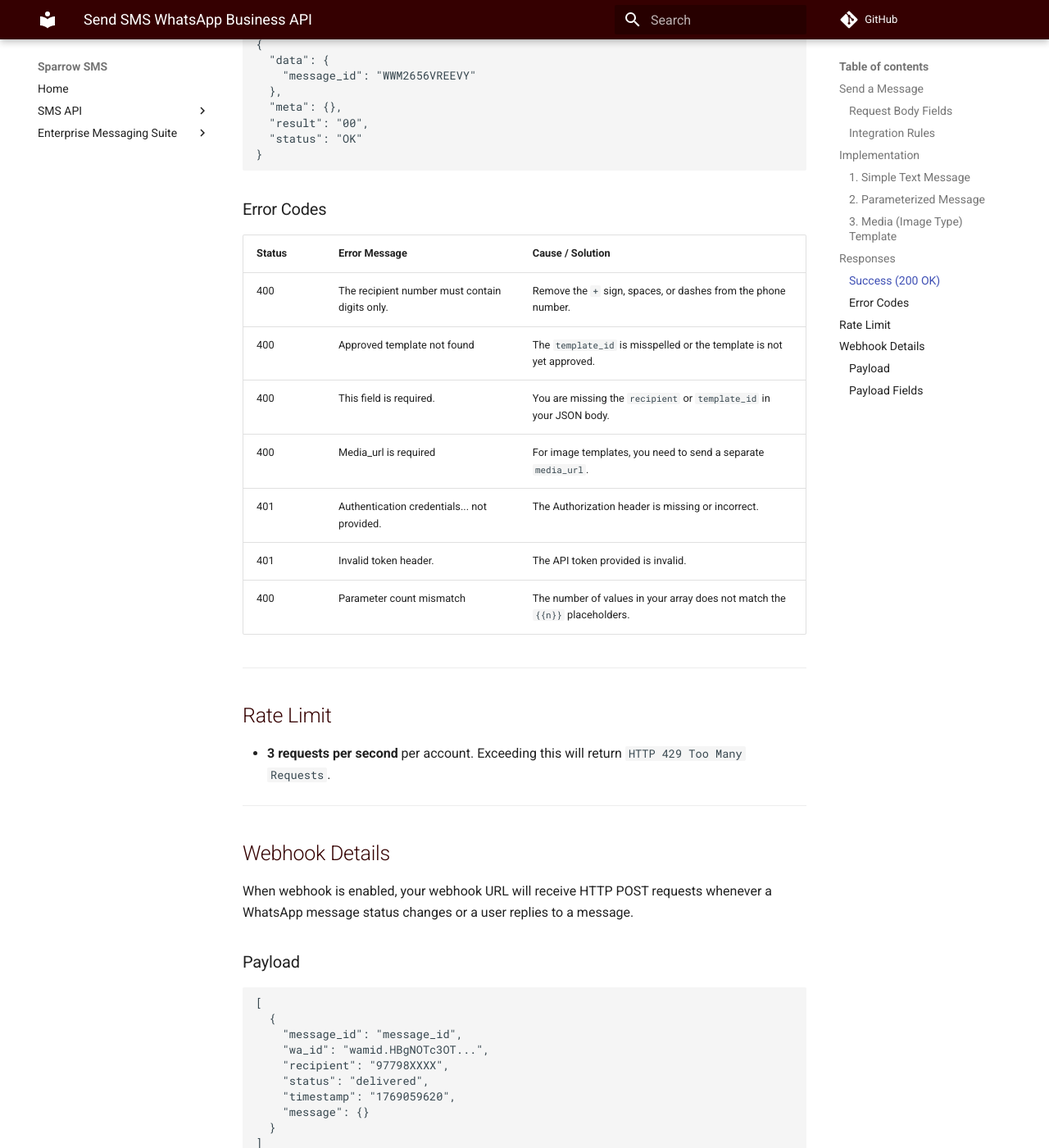
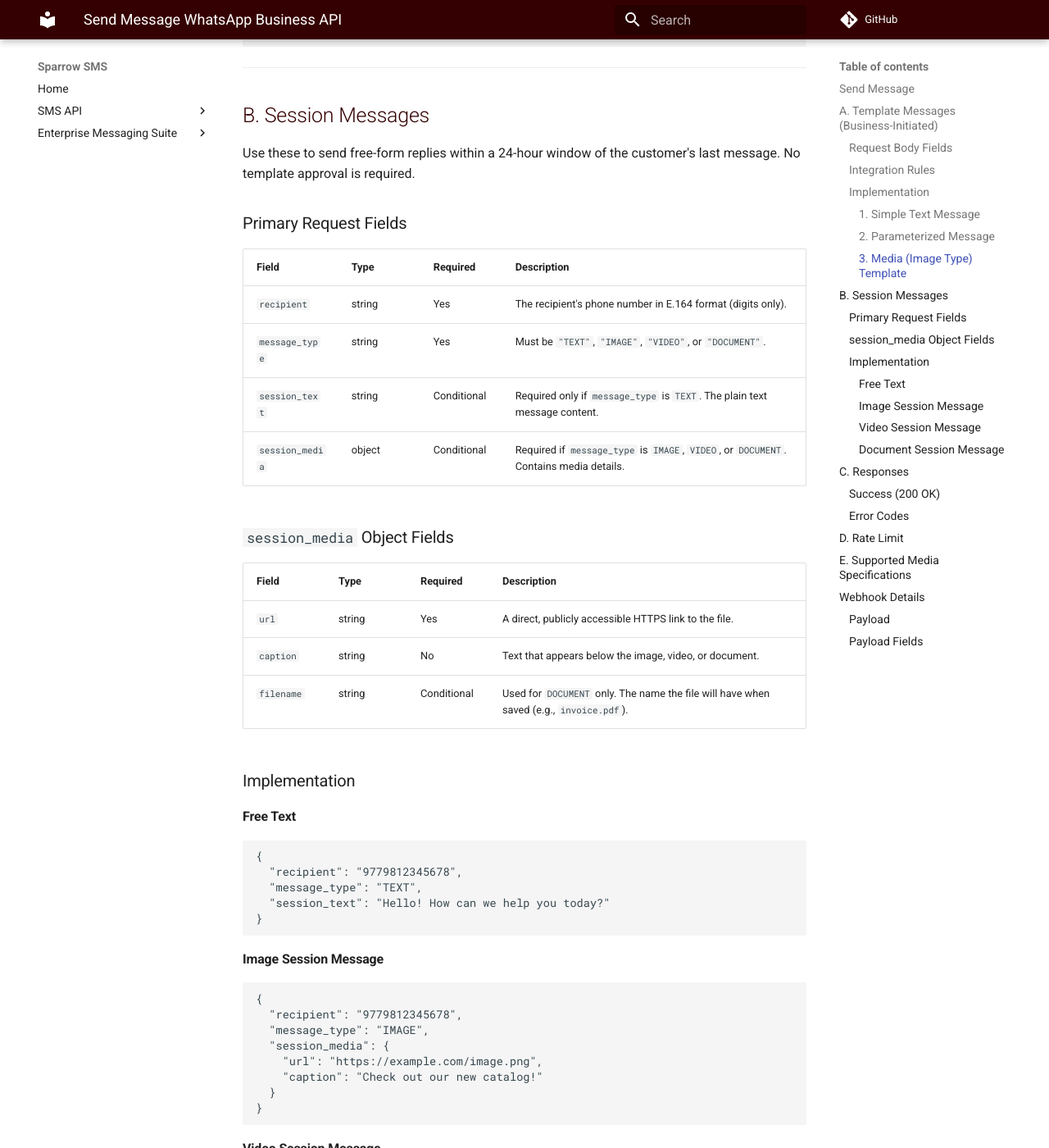
Before and after one commit to sparrowsms/apidocs, an MkDocs documentation site: the page built from docs/enterprise/whatsapp/business-messaging.md, in a window 1280 px wide and 1400 px high, scrolled down 2208 px. Shown: the whole window at 82% size. Built offline with MkDocs 1.6.1 and Material for MkDocs 9.7.7, drawn with Linux system fonts in a browser that asks for light colours; comment, search, counter and statistics services are not loaded; some of the changed text lies outside the part shown.

Commit message:
whatsapp api doc update

````diff
--- a/docs/enterprise/whatsapp/business-messaging.md
+++ b/docs/enterprise/whatsapp/business-messaging.md
@@ -1,16 +1,27 @@
-# Send SMS WhatsApp Business API
+# Send Message WhatsApp Business API
 
 **Base URL:** `https://ent-api.sparrowsms.com/`
 
-The Sparrow WhatsApp API allows you to send automated messages to your customers using pre-approved WhatsApp templates.
+The Sparrow WhatsApp API allows you to send automated messages to your customers using pre-approved WhatsApp templates and session messages.
 
 ---
 
-## Send a Message
+## Send Message
 
 **Endpoint:** `POST /v1/whatsapp/messages/`
 
 This is a synchronous endpoint that validates your request and queues the message for delivery via the WhatsApp Business Platform.
+
+The Sparrow WhatsApp API allows you to send messages using two types:
+
+- **Template Messages:** Used to start a conversation with a customer at any time for Utility, Marketing, or Authentication purposes.
+- **Session Messages:** Free-form messages sent in response to a customer within a 24-hour window.
+
+---
+
+## A. Template Messages (Business-Initiated)
+
+Used to start a conversation at any time. Requires pre-approved templates.
 
 ### Request Body Fields
 
@@ -29,11 +40,9 @@
 4. The order of values in the `parameters` array matters — the first value maps to `{{1}}`, the second to `{{2}}`, and so on.
 5. If your template includes an image, you must provide a publicly accessible link in the `media_url` field.
 
----
+### Implementation
 
-## Implementation
-
-### 1. Simple Text Message
+#### 1. Simple Text Message
 
 Used for simple text templates.
 
@@ -45,7 +54,7 @@
 }
 ```
 
-### 2. Parameterized Message
+#### 2. Parameterized Message
 
 Template text (reference):
 > `"Hello {{1}}, your payment of NPR {{2}} to {{3}} was successful."`
@@ -58,7 +67,7 @@
 }
 ```
 
-### 3. Media (Image Type) Template
+#### 3. Media (Image Type) Template
 
 Used for templates that contain an image header.
 
@@ -73,7 +82,82 @@
 
 ---
 
-## Responses
+## B. Session Messages
+
+Use these to send free-form replies within a 24-hour window of the customer's last message. No template approval is required.
+
+### Primary Request Fields
+
+| Field | Type | Required | Description |
+|---|---|---|---|
+| `recipient` | string | Yes | The recipient's phone number in E.164 format (digits only). |
+| `message_type` | string | Yes | Must be `"TEXT"`, `"IMAGE"`, `"VIDEO"`, or `"DOCUMENT"`. |
+| `session_text` | string | Conditional | Required only if `message_type` is `TEXT`. The plain text message content. |
+| `session_media` | object | Conditional | Required if `message_type` is `IMAGE`, `VIDEO`, or `DOCUMENT`. Contains media details. |
+
+### `session_media` Object Fields
+
+| Field | Type | Required | Description |
+|---|---|---|---|
+| `url` | string | Yes | A direct, publicly accessible HTTPS link to the file. |
+| `caption` | string | No | Text that appears below the image, video, or document. |
+| `filename` | string | Conditional | Used for `DOCUMENT` only. The name the file will have when saved (e.g., `invoice.pdf`). |
+
+### Implementation
+
+#### Free Text
+
+```json
+{
+  "recipient": "9779812345678",
+  "message_type": "TEXT",
+  "session_text": "Hello! How can we help you today?"
+}
+```
+
+#### Image Session Message
+
+```json
+{
+  "recipient": "9779812345678",
+  "message_type": "IMAGE",
+  "session_media": {
+    "url": "https://example.com/image.png",
+    "caption": "Check out our new catalog!"
+  }
+}
+```
+
+#### Video Session Message
+
+```json
+{
+  "recipient": "9779812345612",
+  "message_type": "VIDEO",
+  "session_media": {
+    "url": "https://example.com/demo.mp4",
+    "caption": "Product Walkthrough"
+  }
+}
+```
+
+#### Document Session Message
+
+```json
+{
+  "recipient": "9779812345612",
+  "message_type": "DOCUMENT",
+  "session_media": {
+    "url": "https://example.com/sample.pdf",
+    "caption": "Your monthly report",
+    "filename": "report_january.pdf"
+  }
+}
+```
+
+---
+
+## C. Responses
 
 ### Success (200 OK)
 
@@ -104,9 +188,21 @@
 
 ---
 
-## Rate Limit
+## D. Rate Limit
 
 - **3 requests per second** per account. Exceeding this will return `HTTP 429 Too Many Requests`.
+
+---
+
+## E. Supported Media Specifications
+
+All media files must be hosted on a public HTTPS server and adhere to the following constraints:
+
+| Media Category | Supported Formats | Max Size |
+|---|---|---|
+| Image | `.jpeg`, `.png` | 5 MB |
+| Video | `.mp4`, `.3gp` | 16 MB |
+| Document | `.pdf`, `.txt`, `.csv`, `.doc`, `.docx`, `.xls`, `.xlsx`, `.ppt`, `.pptx` | 100 MB |
 
 ---
 
````
